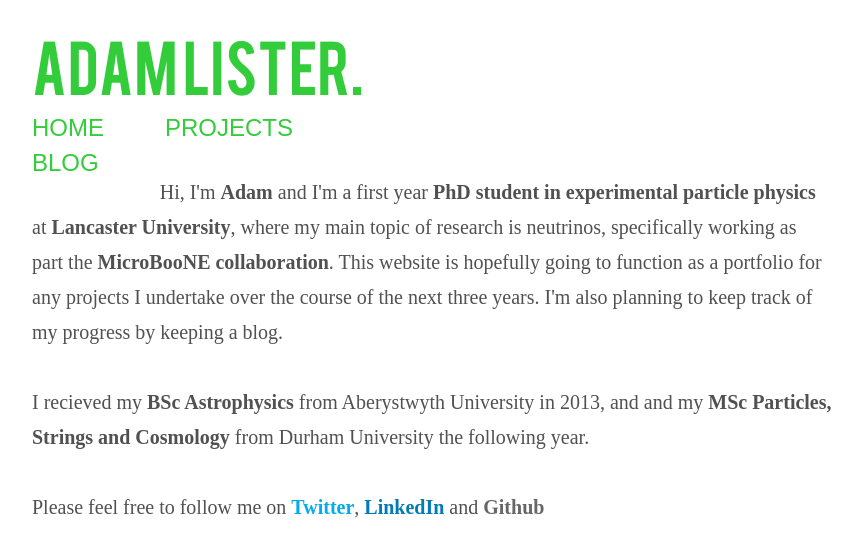
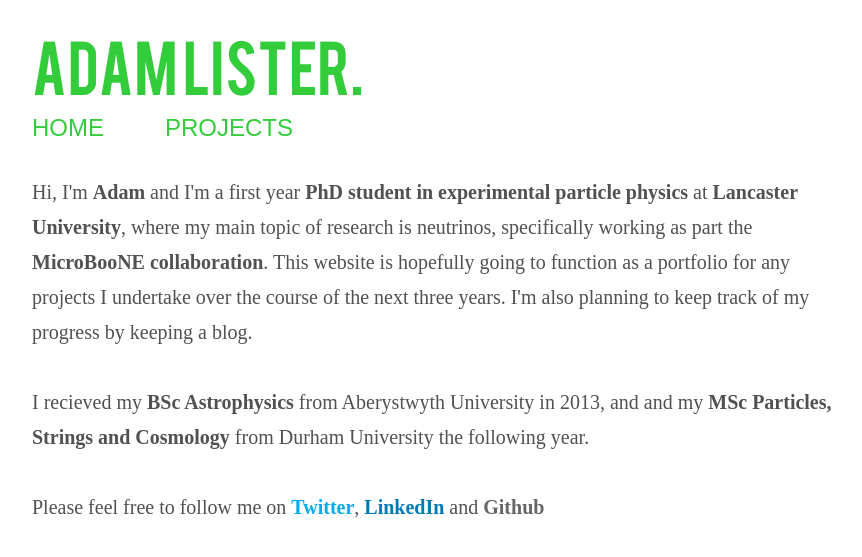
Before and after one commit to admlw/admlw.github.io, a Jekyll site: the page built from index.html, in a window 1280 px wide. Shown: the top 557 px of the page, without its empty margins (208-1070 px from the left). Built offline with Jekyll 4.4.1, drawn with Linux system fonts in a browser that asks for light colours; some web fonts are replaced.

Commit message:
Update default.html

```diff
--- a/_layouts/default.html
+++ b/_layouts/default.html
@@ -19,7 +19,7 @@
 				<ul>
 					<li><a href="http://adamlister.net/">HOME</a></li>
 					<li><a href="http://adamlister.net/projects">PROJECTS</a></li>
-					<li><a href="http://adamlister.net/blog/">BLOG</a></li>
+				<!---	<li><a href="http://adamlister.net/blog/">BLOG</a></li> --->
 				</ul>
 			</div>
 		</div>
```
